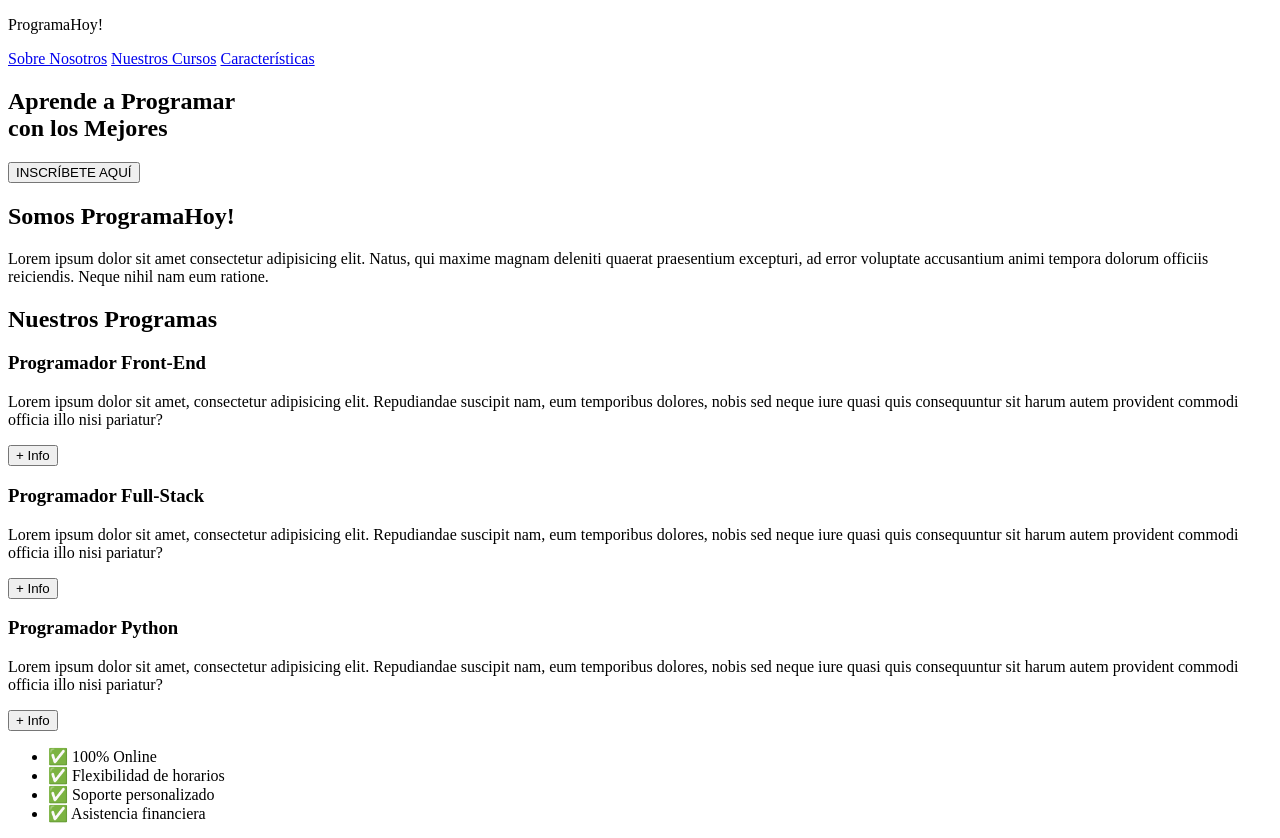
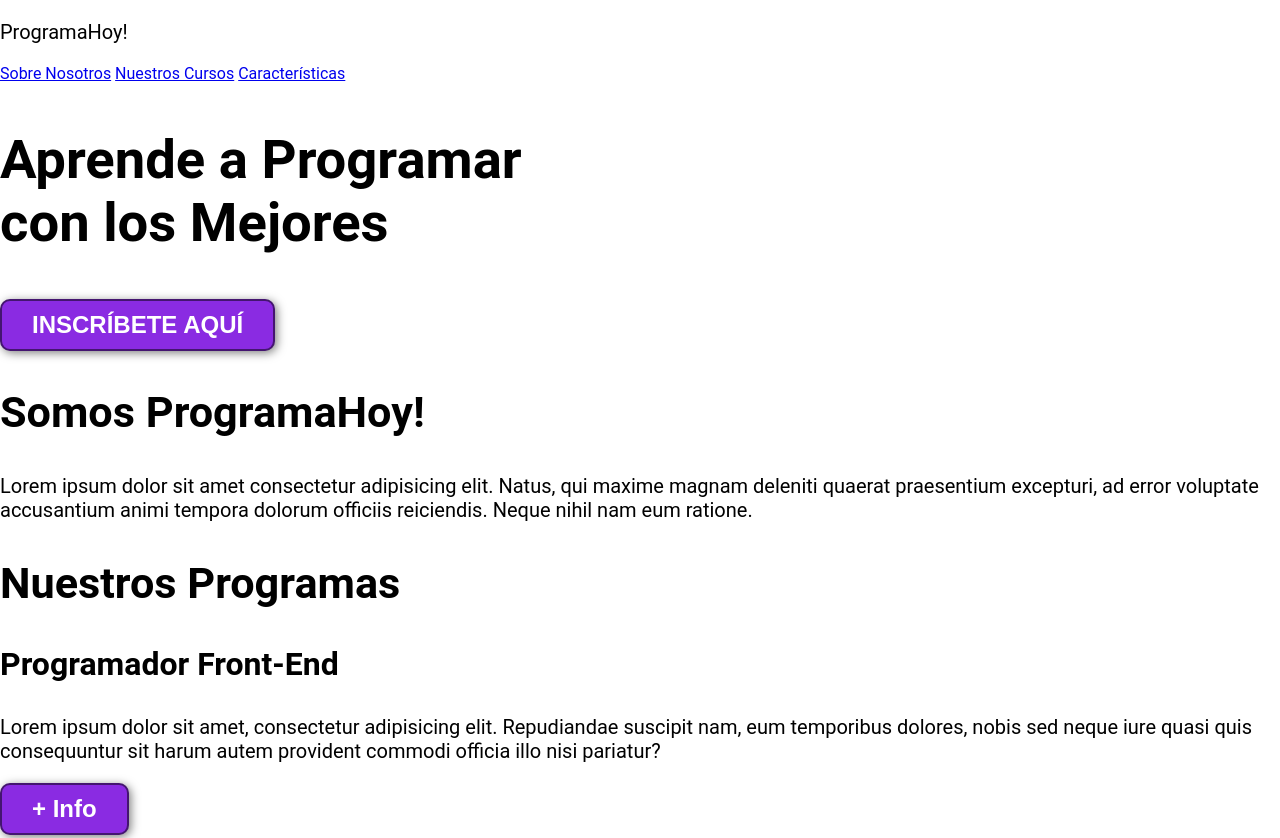
Before and after one commit to mikeleguizamon/pagina-web-html-css, a plain HTML site: page index.html in a window 1280 px wide. Shown: the top 838 px of the page. Drawn offline with Linux system fonts and the light colour scheme.

Commit message:
style: :lipstick: add general web page styles

```diff
--- a/css/style.css
+++ b/css/style.css
@@ -1,3 +1,36 @@
 *{
   box-sizing: border-box;
 }
+
+body{
+  font-family: 'Roboto', sans-serif;
+  margin: 0;
+}
+
+h1{ font-size: 3.4em;}
+h2{ font-size: 2.7em;}
+h3{ font-size: 2em;}
+
+p{
+  font-size: 1.25em;
+}
+
+ul{
+  list-style: none;
+}
+
+button{
+  font-size: 1.5em;
+  font-weight: bold;
+  padding: 10px 30px;
+  border-radius: 10px;
+  border: 2px solid rgba(0, 0, 0, 0.5);
+  box-shadow: 2px 2px 10px rgba(0, 0, 0, 0.5);
+  color: white;
+  background-color: blueviolet;
+  cursor: pointer;
+}
+
+button:hover{
+  background-color: rgb(101, 33, 165);
+}
```
